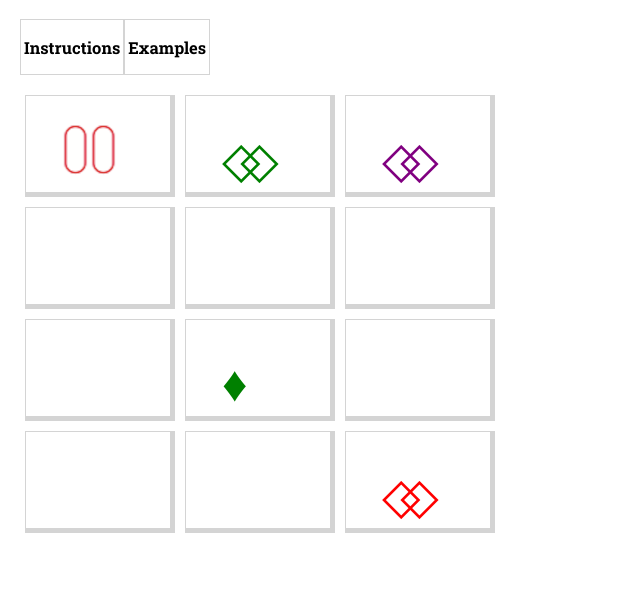
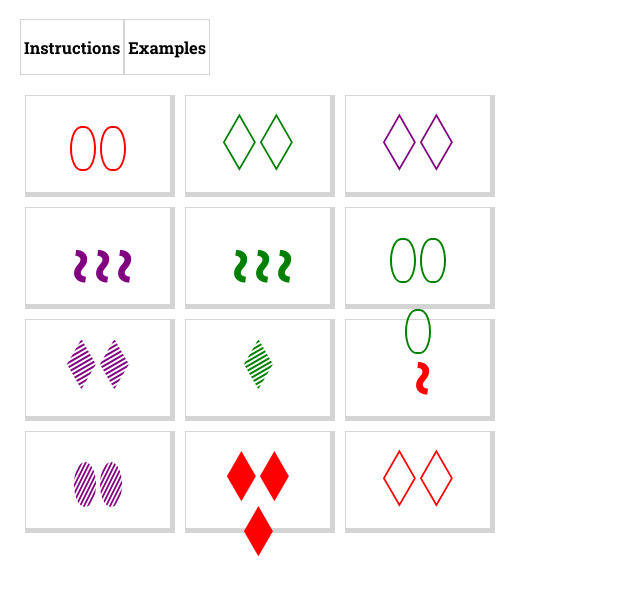
Before and after one commit to amy-b/finalProject, a plain HTML site: page index.html in a window 1280 px wide. Shown: the part 87-682 px from the top of the page, without its empty margins (0-640 px from the left). Drawn offline with Linux system fonts and the light colour scheme.

Commit message:
creates shapes in css

```diff
--- a/css/index.css
+++ b/css/index.css
@@ -61,8 +61,7 @@ p{
 
 .shape-container div {
   display:inline-block;
-  width:20%;
-  height:45px;
+  width:25%;
 }
 
 .shape-container{
@@ -70,7 +69,8 @@ p{
   width: 50%;
   border:none;
   position:relative;
-  top:30%;
+  top:20%;
+  text-align: center;
 }
 
 .red {
@@ -85,9 +85,102 @@ p{
 	color:purple;
 }
 
-div.red.oval.blank{
-	margin-right:10px;
+.diamond {
+	overflow: hidden;
+	position: relative;
+	margin: 15% auto;
+	padding: 20%;
+	width: 0;
+	transform: rotate(-120deg) skewX(30deg) scaleY(.866);
 }
+
+.diamond.stripe.green:before {
+	position: absolute;
+	top: 0%; right:  -37.5%; bottom:  0; left:  -37.5%;
+	transform: scaleY(1.155) skewX(-30deg) rotate(180deg);;
+	background: linear-gradient(90deg,  green 50%, transparent 50%);
+	background-size: 4px;
+	content: ''
+}
+
+.diamond.stripe.purple:before{
+	position: absolute;
+	top: 0%; right:  -37.5%; bottom:  0; left:  -37.5%;
+	transform: scaleY(1.155) skewX(-30deg) rotate(180deg);;
+	background: linear-gradient(90deg,  purple 50%, transparent 50%);
+	background-size: 4px;
+	content: ''
+}
+
+.diamond.full.red:before{
+	position: absolute;
+	top: 0%; right:  -37.5%; bottom:  0; left:  -37.5%;
+	transform: scaleY(1.155) skewX(-30deg) rotate(180deg);;
+	background: linear-gradient(90deg,  red 100%, transparent 0%);
+	background-size: 4px;
+	content: ''
+}
+
+.diamond.green.blank{
+	color:white;
+	border: 2px solid green;
+}
+
+.diamond.purple.blank{
+	color:white;
+	border: 2px solid purple;
+}
+
+.diamond.red.blank{
+	color:white;
+	border:2px solid red;
+}
+
+.squiggle.full:before{
+	content:"~";
+	display:inline-block;
+	-ms-transform: rotate(90deg); /* IE 9 */
+	-webkit-transform: rotate(90deg); /* Chrome, Safari, Opera */
+	transform: rotate(90deg);
+	font-size:60px;
+}
+
+
+.oval{
+	overflow: hidden;
+	position: relative;
+	margin: 15% auto;
+	padding: 15%;
+	width:30px;
+	height:45px;
+	border-radius:50px / 100px;
+}
+
+.oval.red.blank{
+	color:white;
+	border:2px solid red;
+}
+
+.oval.green.blank{
+	color:white;
+	border:2px solid green;
+}
+
+.oval.purple.stripe:before{
+	position: absolute;
+	top: 0%; right:  -37.5%; bottom:  0; left:  -37.5%;
+	transform: scaleY(1.155) skewX(-30deg) rotate(180deg);;
+	background: linear-gradient(90deg, purple 50%, transparent 50%);
+	background-size: 4px;
+	content: ''
+}
+
+/*.diamond.solid:before {
+  content:"\2666";
+  display:inline-block;
+  font-size:50px;
+  width:50px;
+}*/
 
 /*.oval.blank:before {
 	content:"\2B2D";
@@ -95,35 +188,5 @@ div.red.oval.blank{
 	-ms-transform: rotate(90deg);
 	-webkit-transform: rotate(90deg);
 	transform: rotate(90deg);
-	font-size:50px;
+	font-size:25px;
 }*/
-
-.diamond.blank:before {
-	content:"\25C7";
-	display:inline-block;
-	font-size:50px;
-}
-
-.diamond.solid:before {
-  content:"\2666";
-  display:inline-block;
-  font-size:50px;
-  width:50px;
-}
-
-.diamond.stripe:before{
-	content:"\2666";
-  display:inline-block;
-  font-size:50px;
-  width:50px;
-}
-
-.squiggle.full.purple {
-	background: url()
-	display:inline-block;
-	-ms-transform: rotate(90deg); /* IE 9 */
-	-webkit-transform: rotate(90deg); /* Chrome, Safari, Opera */
-	transform: rotate(90deg);
-	width:15px;
-	height:15px;
-}
--- a/index.html
+++ b/index.html
@@ -38,12 +38,8 @@
     <section class="table">
         <div id="0" class="card">
             <div class="shape-container">
-                <div class="red oval blank">
-                    <img id="red oval blank" src="img/set-img/red-blank-oval.png" alt="red-blank-oval-img">
-                </div>
-                <div class="red oval blank">
-                    <img id="red oval blank" src="img/set-img/red-blank-oval.png" alt="red-blank-oval-img">
-                </div>
+                <div class="red oval blank"></div>
+                <div class="red oval blank"></div>
             </div>
         </div>
         <div id="1" class="card">
@@ -67,9 +63,9 @@
         </div>
         <div id="4" class="card">
             <div class="shape-container">
-                <div class="green squiggle blank"></div>
-                <div class="green squiggle blank"></div>
-                <div class="green squiggle blank"></div>
+                <div class="green squiggle full"></div>
+                <div class="green squiggle full"></div>
+                <div class="green squiggle full"></div>
             </div>
         </div>
         <div id="5" class="card">
@@ -81,8 +77,8 @@
         </div>
         <div id="6" class="card">
             <div class="shape-container">
-                <div class="purple squiggle blank"></div>
-                <div class="purple squiggle blank"></div>
+                <div class="purple diamond stripe"></div>
+                <div class="purple diamond stripe"></div>
             </div>
         </div>
         <div id="7" class="card">
@@ -92,13 +88,13 @@
         </div>
         <div id="8" class="card">
             <div class="shape-container">
-                <div class="green squiggle blank"></div>
-                <div class="green squiggle blank"></div>
+                <div class="red squiggle full"></div>
             </div>
         </div>
         <div id="9" class="card">
             <div class="shape-container">
-                <div class="purple squiggle stripe"></div>
+                <div class="purple oval stripe"></div>
+                <div class="purple oval stripe"></div>
             </div>
         </div>
         <div id="10" class="card">
--- a/js/index.js
+++ b/js/index.js
@@ -53,7 +53,7 @@ $(document).ready(function(){
 	var card4 = {
 		color:"green",
 		shape:"squiggle",
-		shade:"blank",
+		shade:"full",
 		number:"three"
 	};
 	var card5 = {
@@ -82,7 +82,7 @@ $(document).ready(function(){
 	};
 	var card9 = {
 		color:"purple",
-		shape:"squiggle",
+		shape:"oval",
 		shade:"stripe",
 		number:"one"
 	};
```
